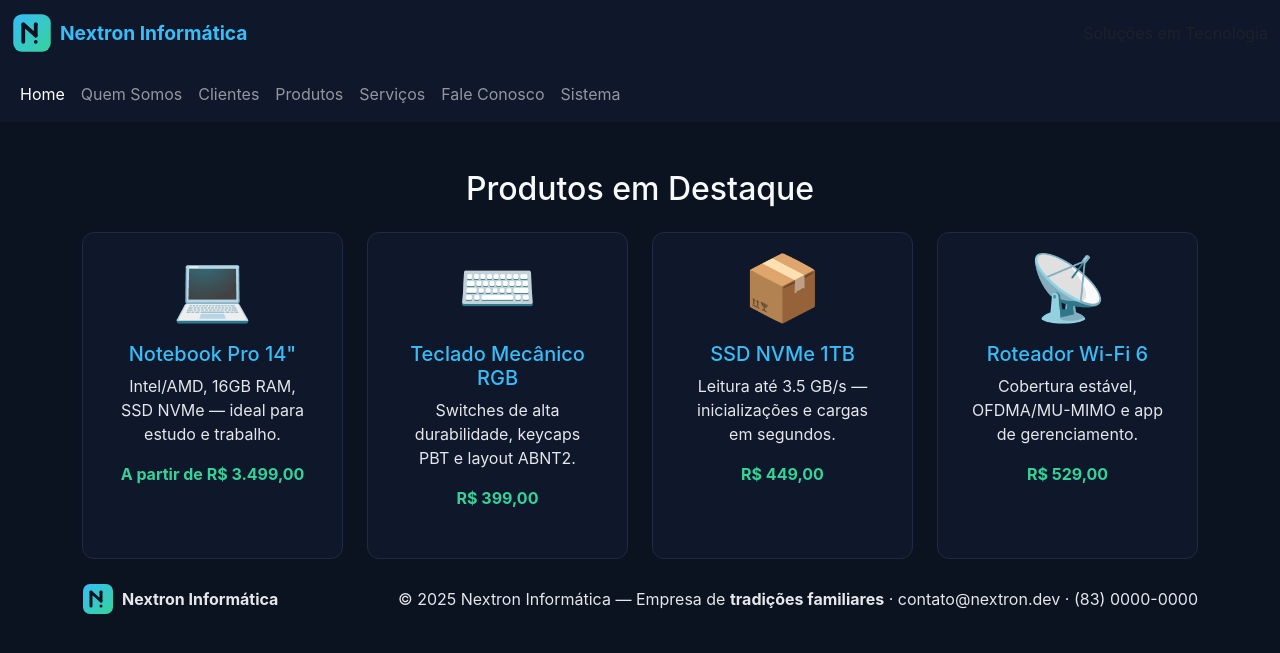
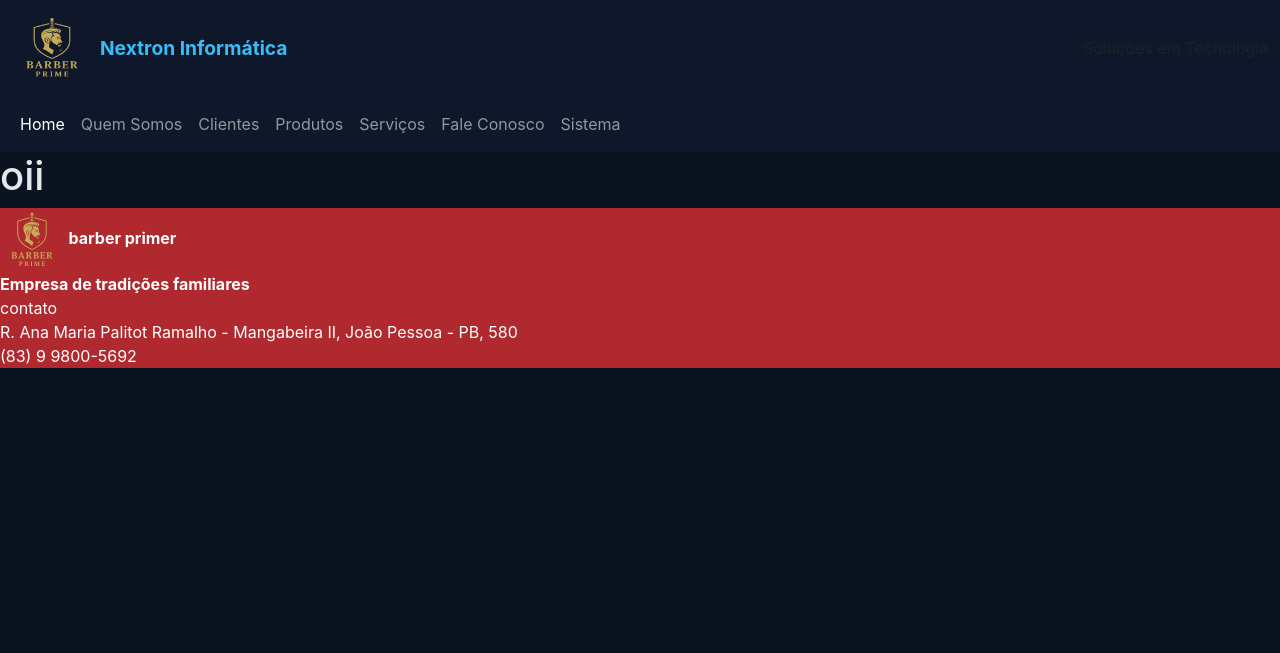
Before and after one commit to porfiriolima-hub/trabalho_Final_Progracao_Web, a PHP site: page / in a window 1280 px wide. Shown: the top 653 px of the page. Run offline with PHP 8.4, Linux system fonts and the light colour scheme.

Commit message:
1.1
ajuste inicial rodape e logo

```diff
--- /dev/null
+++ b/meusite/conteudo.css
@@ -0,0 +1,3 @@
+.div-corpo{
+background-color: black;
+}
--- a/meusite/conteudo.php
+++ b/meusite/conteudo.php
@@ -1,55 +1,10 @@
 <!-- Produtos em destaque -->
-  <div class="container mt-5">
-    <h2 class="text-center mb-4 text-light">Produtos em Destaque</h2>
-    <div class="row row-cols-1 row-cols-md-2 row-cols-lg-4 g-4">
-
-      <!-- Produto 1 -->
-      <div class="col">
-        <div class="card h-100 text-center p-3">
-          <div class="display-3">💻</div>
-          <div class="card-body">
-            <h5 class="card-title">Notebook Pro 14"</h5>
-            <p class="card-text">Intel/AMD, 16GB RAM, SSD NVMe — ideal para estudo e trabalho.</p>
-            <p class="price">A partir de R$ 3.499,00</p>
-          </div>
-        </div>
-      </div>
-
-      <!-- Produto 2 -->
-      <div class="col">
-        <div class="card h-100 text-center p-3">
-          <div class="display-3">⌨️</div>
-          <div class="card-body">
-            <h5 class="card-title">Teclado Mecânico RGB</h5>
-            <p class="card-text">Switches de alta durabilidade, keycaps PBT e layout ABNT2.</p>
-            <p class="price">R$ 399,00</p>
-          </div>
-        </div>
-      </div>
-
-      <!-- Produto 3 -->
-      <div class="col">
-        <div class="card h-100 text-center p-3">
-          <div class="display-3">📦</div>
-          <div class="card-body">
-            <h5 class="card-title">SSD NVMe 1TB</h5>
-            <p class="card-text">Leitura até 3.5 GB/s — inicializações e cargas em segundos.</p>
-            <p class="price">R$ 449,00</p>
-          </div>
-        </div>
-      </div>
-
-      <!-- Produto 4 -->
-      <div class="col">
-        <div class="card h-100 text-center p-3">
-          <div class="display-3">📡</div>
-          <div class="card-body">
-            <h5 class="card-title">Roteador Wi-Fi 6</h5>
-            <p class="card-text">Cobertura estável, OFDMA/MU-MIMO e app de gerenciamento.</p>
-            <p class="price">R$ 529,00</p>
-          </div>
-        </div>
-      </div>
-
-    </div>
-  </div>
+ <head>
+    <title>Minha Página</title>
+    <link rel="stylesheet" type="text/css" href="style.css">
+</head>
+<body>
+  <div class="div-corpo">
+  <h1> oii</h1>
+</div>
+  <body>
--- /dev/null
+++ b/meusite/rodape.css
@@ -0,0 +1,7 @@
+footer{
+     color: white;
+    background-color: #B0292E;
+}
+.div-frase{
+
+}
--- a/meusite/rodape.php
+++ b/meusite/rodape.php
@@ -1,16 +1,20 @@
-<footer class="py-4">
-  <div class="container d-flex flex-column flex-lg-row align-items-center justify-content-between gap-3">
-    <div class="d-flex align-items-center mb-3 mb-lg-0">
-      <img src="imagens/logo.svg" alt="Logo Nextron" width="32" height="32" class="me-2">
-      <strong>Nextron Informática</strong>
+<footer class="">
+  <head>
+    <title>Minha Página</title>
+    <link rel="stylesheet" type="text/css" href="rodape.css">
+</head>
+  <div class="body">
+    <div class>
+      <img src="imagens\ChatGPT Image 17 de nov. de 2025, 19_47_56.png" alt="Logo Nextron" width="64" height="64" class="">
+      <strong>barber primer</strong>
     </div>
-    <div class="text-dim">
-      © 2025 Nextron Informática — Empresa de <strong>tradições familiares</strong> · contato@nextron.dev · (83) 0000-0000
+    <div class="div-frase">
+   <strong>Empresa de tradições familiares</strong> <br> contato <br><a href="https://maps.app.goo.gl/fYe61zfn2YLva2ds9" style=" text-decoration:none; color: #ffffffff">R. Ana Maria Palitot Ramalho - Mangabeira II, João Pessoa - PB, 580</a>
+   <br>(83) 9 9800-5692
     </div>
   </div>
 </footer>
 
 
-
 </body>
 </html>
--- a/meusite/topo.php
+++ b/meusite/topo.php
@@ -45,7 +45,7 @@
 <nav class="navbar navbar-expand-sm bg-light navbar-light shadow-sm">
   <div class="container-fluid">
     <a class="navbar-brand d-flex align-items-center" href="#">
-      <img src="imagens/logo.svg" alt="Logo Nextron Informática" width="40" height="40" class="me-2">
+      <img src="imagens\ChatGPT Image 17 de nov. de 2025, 19_47_56.png" alt="Logo Nextron Informática" width="80" height="70" class="me-2">
       <span class="fw-bold">Nextron Informática</span>
     </a>
     <span class="navbar-text text-muted">Soluções em Tecnologia</span>
```
Also changed, not shown: meusite/imagens/ChatGPT Image 17 de nov. de 2025, 19_30_27.png (added), meusite/imagens/ChatGPT Image 17 de nov. de 2025, 19_47_56.png (added).
